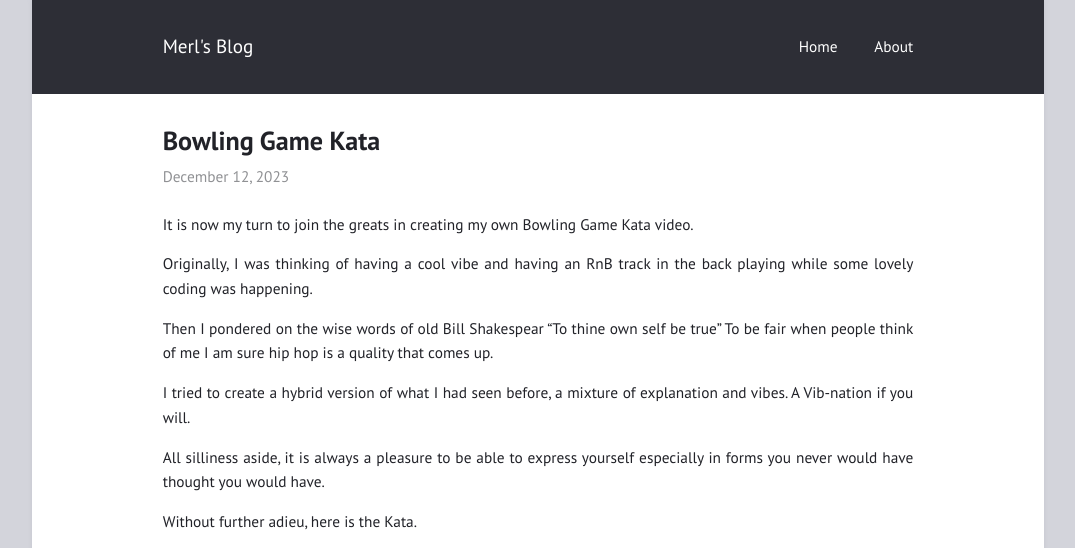
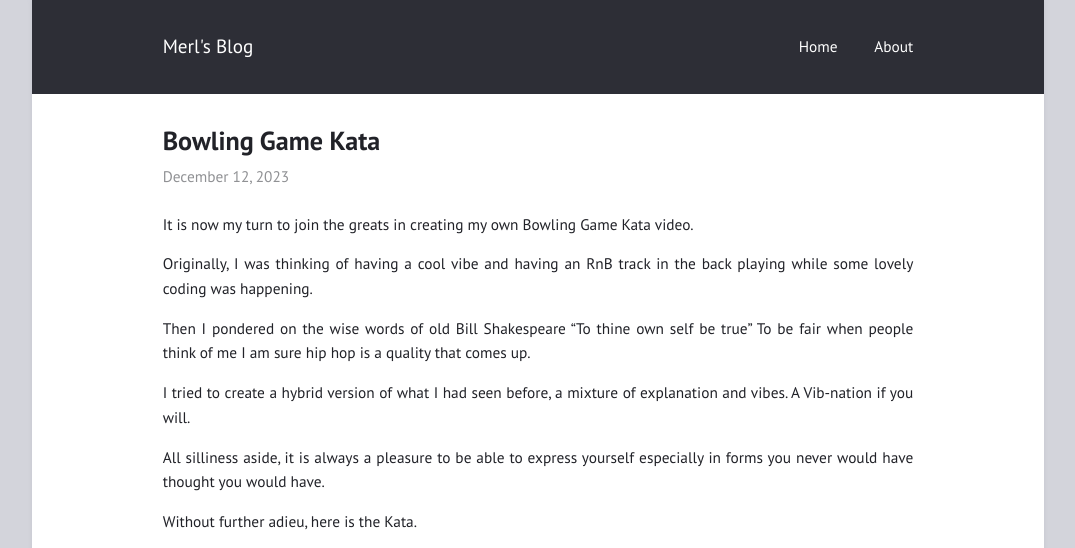
Before and after one commit to Merlness/merlness.github.io, a Jekyll site: the page built from _posts/2023-12-12-Bowling_Kata.md, in a window 1280 px wide. Shown: the top 548 px of the page, without its empty margins (102-1177 px from the left). Built offline with Jekyll 4.4.1, drawn with Linux system fonts in a browser that asks for light colours; grey boxes are pictures that could not be loaded.

Commit message:
FIZZBUZZ Kata

```diff
--- a/_posts/2023-12-12-Bowling_Kata.md
+++ b/_posts/2023-12-12-Bowling_Kata.md
@@ -10,7 +10,7 @@ It is now my turn to join the greats in creating my own Bowling Game Kata video.
 
 Originally, I was thinking of having a cool vibe and having an RnB track in the back playing while some lovely coding was happening.
 
-Then I pondered on the wise words of old Bill Shakespear "To thine own self be true"
+Then I pondered on the wise words of old Bill Shakespeare "To thine own self be true"
 To be fair when people think of me I am sure hip hop is a quality that comes up.
 
 I tried to create a hybrid version of what I had seen before, a mixture of explanation and vibes. A Vib-nation if you will.
```
Also changed, not shown: _posts/2023-12-28-FIZZBUZZ_Kata.md (added, +21 -0 lines).
